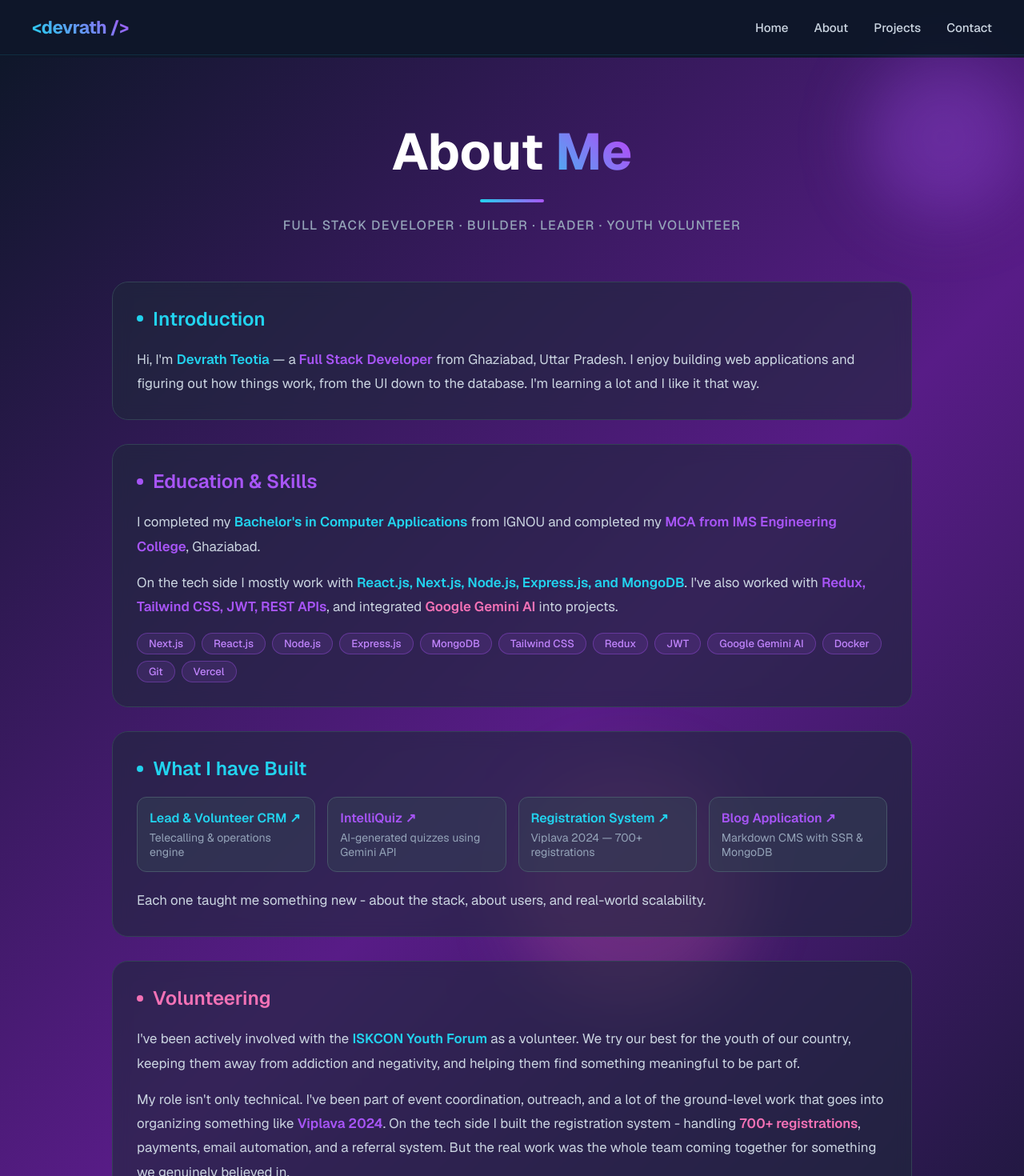
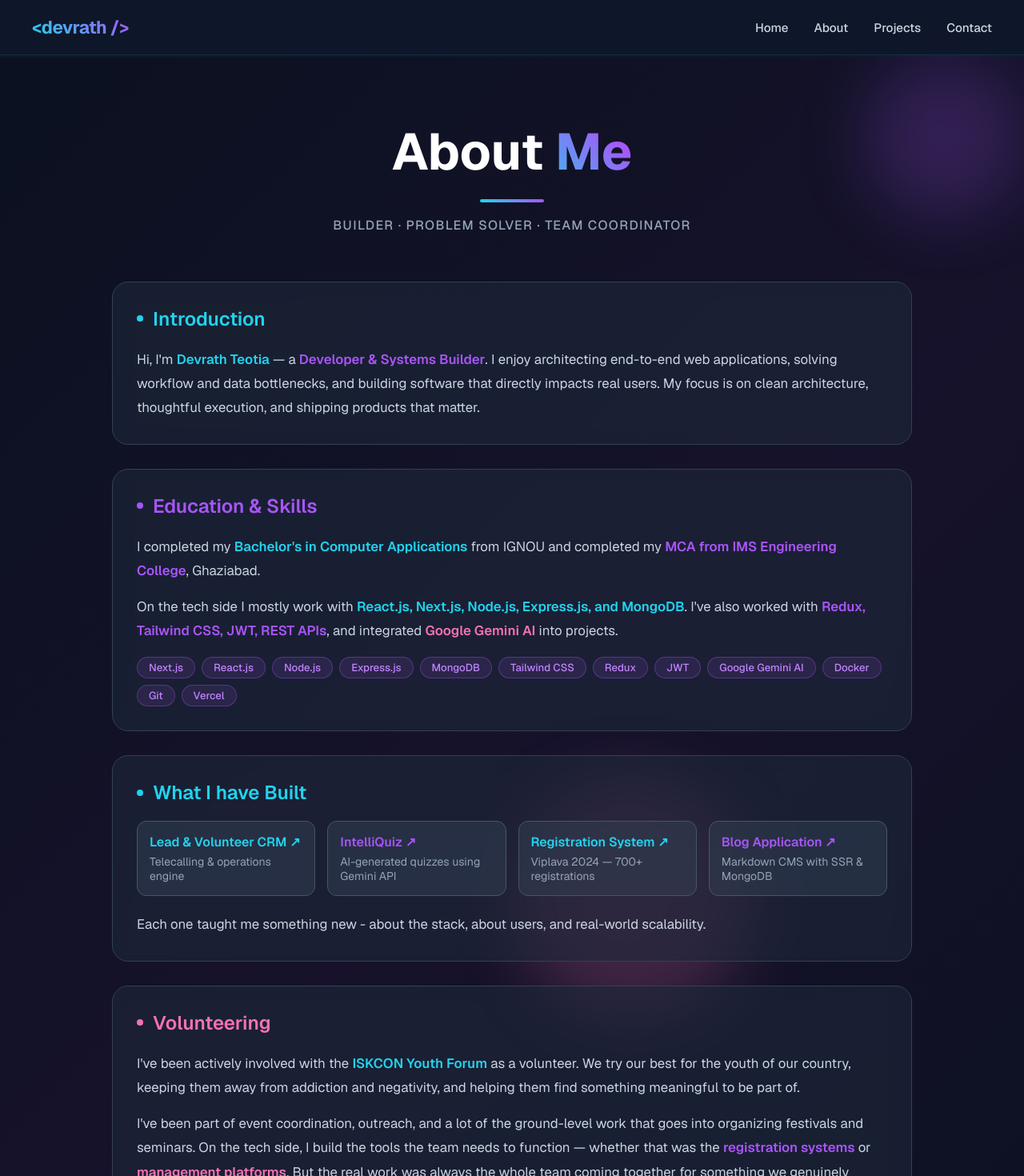
Before and after one commit to devnewcode/portfolio-app, a Next.js app: page /about in a window 1280 px wide. Shown: the top 1470 px of the page at 80% size. Built offline with nearby package versions, Linux system fonts and the light colour scheme.

Commit message:
refine homepage copy, sober cards, unified background, and about page intro

```diff
--- a/src/app/about/page.js
+++ b/src/app/about/page.js
@@ -26,7 +26,7 @@ export default function About() {
             </h1>
             <div className={styles.titleUnderline}></div>
             <p className={styles.headerSubtitle}>
-              Full Stack Developer · Builder · Leader · Youth Volunteer
+              Builder · Problem Solver · Team Coordinator
             </p>
           </div>
 
@@ -37,10 +37,11 @@ export default function About() {
                 <h2 className={styles.cardTitle}>Introduction</h2>
               </div>
               <p className={styles.cardText}>
-                Hi, I&apos;m <span className={styles.highlight}>Devrath Teotia</span> — a
-                <span className={styles.highlight2}> Full Stack Developer</span> from Ghaziabad, Uttar Pradesh.
-                I enjoy building web applications and figuring out how things work, from the UI down to the database.
-                I&apos;m learning a lot and I like it that way.
+                Hi, I&apos;m <span className={styles.highlight}>Devrath Teotia</span> — a{" "}
+                <span className={styles.highlight2}>Developer &amp; Systems Builder</span>.
+                I enjoy architecting end-to-end web applications, solving workflow and data bottlenecks,
+                and building software that directly impacts real users. My focus is on clean architecture,
+                thoughtful execution, and shipping products that matter.
               </p>
             </div>
 
@@ -119,12 +120,10 @@ export default function About() {
                 keeping them away from addiction and negativity, and helping them find something meaningful to be part of.
               </p>
               <p className={styles.cardText}>
-                My role isn&apos;t only technical. I&apos;ve been part of event coordination, outreach, and a lot of the
-                ground-level work that goes into organizing something like{" "}
-                <span className={styles.highlight2}>Viplava 2024</span>. On the tech side I built the registration
-                system - handling <span className={styles.highlight3}>700+ registrations</span>, payments, email
-                automation, and a referral system. But the real work was the whole team coming together for something
-                we genuinely believed in.
+                I&apos;ve been part of event coordination, outreach, and a lot of the ground-level work that goes into
+                organizing festivals and seminars. On the tech side, I build the tools the team needs to function — whether
+                that was the <span className={styles.highlight2}>registration systems</span> or <span className={styles.highlight3}>management platforms</span>.
+                But the real work was always the whole team coming together for something we genuinely believed in.
               </p>
               <p className={styles.cardText}>
                 It&apos;s one of those things that reminds you why you do what you do.
--- a/src/app/about/page.module.css
+++ b/src/app/about/page.module.css
@@ -2,7 +2,7 @@
 .container {
   min-width: 100%;
   min-height: 100vh;
-  background: linear-gradient(135deg, #0f172a 0%, #581c87 50%, #0f172a 100%);
+  background: linear-gradient(135deg, #0b1120 0%, #16122b 50%, #0b1120 100%);
   color: white;
   position: relative;
   font-family: var(--font-geist-sans, -apple-system, BlinkMacSystemFont, 'Segoe UI', Roboto, sans-serif);
@@ -20,14 +20,14 @@
 }
 
 .backgroundBlob1 {
-  background: rgba(168, 85, 247, 0.3);
+  background: rgba(168, 85, 247, 0.2);
   top: 0;
   right: 0;
   transform: translate(50%, -50%);
 }
 
 .backgroundBlob2 {
-  background: rgba(34, 211, 238, 0.3);
+  background: rgba(34, 211, 238, 0.2);
   animation-direction: reverse;
   animation-duration: 8s;
   bottom: 0;
--- a/src/app/contact/page.module.css
+++ b/src/app/contact/page.module.css
@@ -2,7 +2,7 @@
 .container {
   min-width: 100%;
   min-height: 100vh;
-  background: linear-gradient(135deg, #0f172a 0%, #581c87 50%, #0f172a 100%);
+  background: linear-gradient(135deg, #0b1120 0%, #16122b 50%, #0b1120 100%);
   color: white;
   position: relative;
   font-family: var(--font-geist-sans, -apple-system, BlinkMacSystemFont, 'Segoe UI', Roboto, sans-serif);
@@ -20,14 +20,14 @@
 }
 
 .backgroundBlob1 {
-  background: rgba(168, 85, 247, 0.3);
+  background: rgba(168, 85, 247, 0.2);
   top: 0;
   right: 0;
   transform: translate(50%, -50%);
 }
 
 .backgroundBlob2 {
-  background: rgba(34, 211, 238, 0.3);
+  background: rgba(34, 211, 238, 0.2);
   animation-direction: reverse;
   animation-duration: 8s;
   bottom: 0;
--- a/src/app/page.module.css
+++ b/src/app/page.module.css
@@ -2,7 +2,7 @@
 .container {
   min-width: 100%;
   min-height: 100%;
-  background: linear-gradient(135deg, #0f172a 0%, #581c87 50%, #0f172a 100%);
+  background: linear-gradient(135deg, #0b1120 0%, #16122b 50%, #0b1120 100%);
   color: white;
   position: relative;
   font-family: var(--font-geist-sans, -apple-system, BlinkMacSystemFont, 'Segoe UI', Roboto, sans-serif);
@@ -20,14 +20,14 @@
 }
 
 .backgroundBlob1 {
-  background: rgba(168, 85, 247, 0.3);
+  background: rgba(168, 85, 247, 0.2);
   top: 0;
   right: 0;
   transform: translate(50%, -50%);
 }
 
 .backgroundBlob2 {
-  background: rgba(34, 211, 238, 0.3);
+  background: rgba(34, 211, 238, 0.2);
   animation-direction: reverse;
   animation-duration: 8s;
   bottom: 0;
@@ -137,14 +137,16 @@
   font-weight: 500;
   font-size: 0.95rem;
   text-decoration: none;
-  border: 1px solid #334155;
-  color: #94a3b8;
-  transition: all 0.3s ease;
+  border: 1px solid rgba(255, 255, 255, 0.14);
+  background: transparent;
+  color: #cbd5e1;
+  transition: all 0.25s ease;
 }
 
 .ghostBtn:hover {
-  border-color: #64748b;
-  color: #e2e8f0;
+  border-color: rgba(255, 255, 255, 0.35);
+  background: rgba(255, 255, 255, 0.06);
+  color: #ffffff;
   transform: translateY(-2px);
 }
 
@@ -403,37 +405,37 @@
 }
 
 .howCard {
-  background: rgba(30, 41, 59, 0.5);
-  border: 1px solid #1e293b;
+  background: rgba(30, 41, 59, 0.55);
+  border: 1px solid rgba(51, 65, 85, 0.7);
   border-radius: 18px;
-  padding: 32px 28px;
-  transition: border-color 0.3s ease, transform 0.3s ease;
+  padding: 34px 30px;
+  display: flex;
+  flex-direction: column;
+  justify-content: space-between;
+  backdrop-filter: blur(8px);
+  transition: border-color 0.3s ease, transform 0.3s ease, box-shadow 0.3s ease;
 }
 
 .howCard:hover {
-  border-color: #a855f7;
-  transform: translateY(-5px);
-}
-
-.howCardIcon {
-  font-size: 2.2rem;
-  margin-bottom: 18px;
-  display: block;
+  border-color: #22d3ee;
+  transform: translateY(-4px);
+  box-shadow: 0 12px 30px rgba(34, 211, 238, 0.12);
 }
 
 .howCardTitle {
-  font-size: 1.15rem;
+  font-size: 1.22rem;
   font-weight: 600;
-  color: #e2e8f0;
-  margin: 0 0 14px;
+  color: #f8fafc;
+  margin: 0 0 12px;
   line-height: 1.4;
+  letter-spacing: -0.01em;
 }
 
 .howCardDesc {
   font-size: 0.97rem;
-  color: #94a3b8;
-  line-height: 1.8;
-  margin: 0 0 20px;
+  color: #cbd5e1;
+  line-height: 1.75;
+  margin: 0 0 24px;
 }
 
 .howTags {
--- a/src/app/projects/[id]/page.module.css
+++ b/src/app/projects/[id]/page.module.css
@@ -2,7 +2,7 @@
 .container {
   min-width: 100%;
   min-height: 100vh;
-  background: linear-gradient(135deg, #0f172a 0%, #581c87 50%, #0f172a 100%);
+  background: linear-gradient(135deg, #0b1120 0%, #16122b 50%, #0b1120 100%);
   color: white;
   position: relative;
   font-family: var(--font-geist-sans, -apple-system, BlinkMacSystemFont, 'Segoe UI', Roboto, sans-serif);
@@ -20,14 +20,14 @@
 }
 
 .backgroundBlob1 {
-  background: rgba(168, 85, 247, 0.25);
+  background: rgba(168, 85, 247, 0.2);
   top: 0;
   right: 0;
   transform: translate(30%, -30%);
 }
 
 .backgroundBlob2 {
-  background: rgba(34, 211, 238, 0.25);
+  background: rgba(34, 211, 238, 0.2);
   animation-direction: reverse;
   animation-duration: 8s;
   bottom: 0;
--- a/src/app/projects/page.module.css
+++ b/src/app/projects/page.module.css
@@ -2,7 +2,7 @@
 .container {
   min-width: 100%;
   min-height: 100vh;
-  background: linear-gradient(135deg, #0f172a 0%, #581c87 50%, #0f172a 100%);
+  background: linear-gradient(135deg, #0b1120 0%, #16122b 50%, #0b1120 100%);
   color: white;
   position: relative;
   font-family: var(--font-geist-sans, -apple-system, BlinkMacSystemFont, 'Segoe UI', Roboto, sans-serif);
@@ -20,14 +20,14 @@
 }
 
 .backgroundBlob1 {
-  background: rgba(168, 85, 247, 0.25);
+  background: rgba(168, 85, 247, 0.2);
   top: 0;
   right: 0;
   transform: translate(30%, -30%);
 }
 
 .backgroundBlob2 {
-  background: rgba(34, 211, 238, 0.25);
+  background: rgba(34, 211, 238, 0.2);
   animation-direction: reverse;
   animation-duration: 8s;
   bottom: 0;
```
Also changed, not shown: src/app/page.js (+18 -28 lines).
